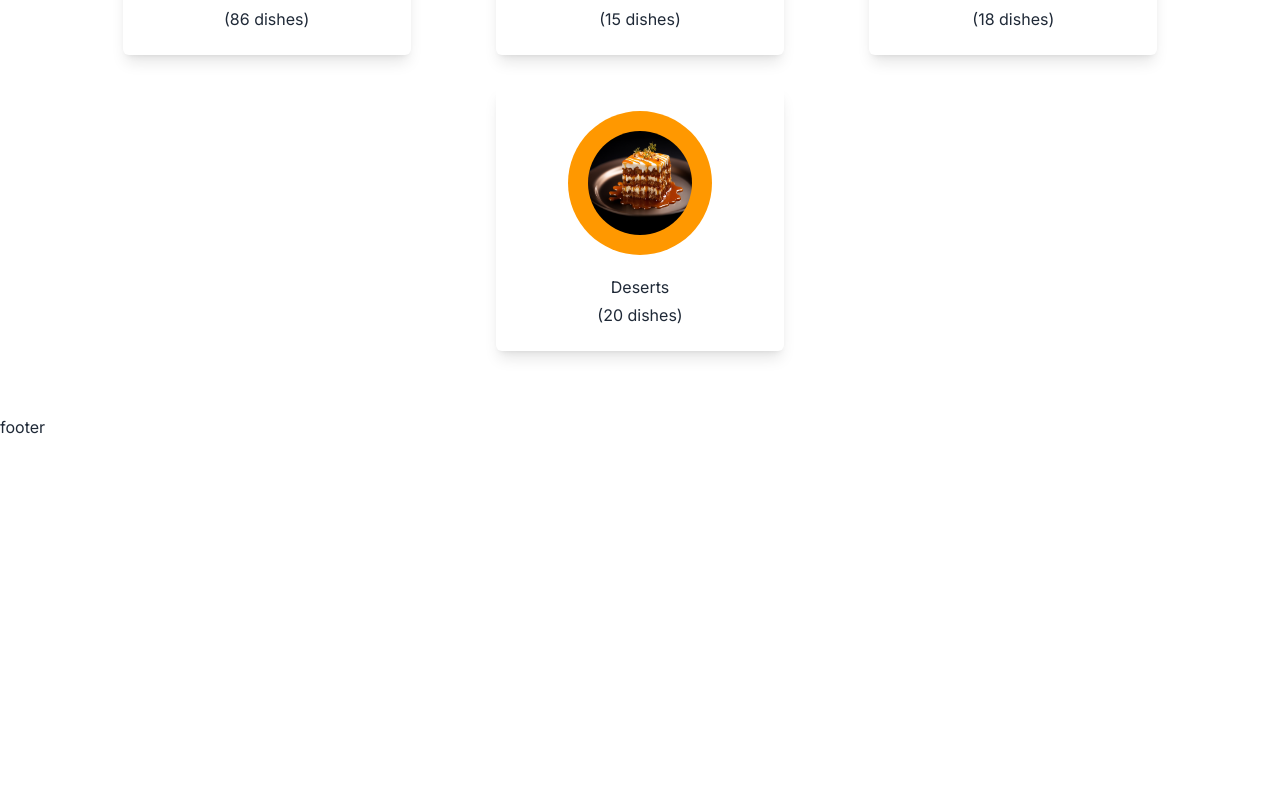
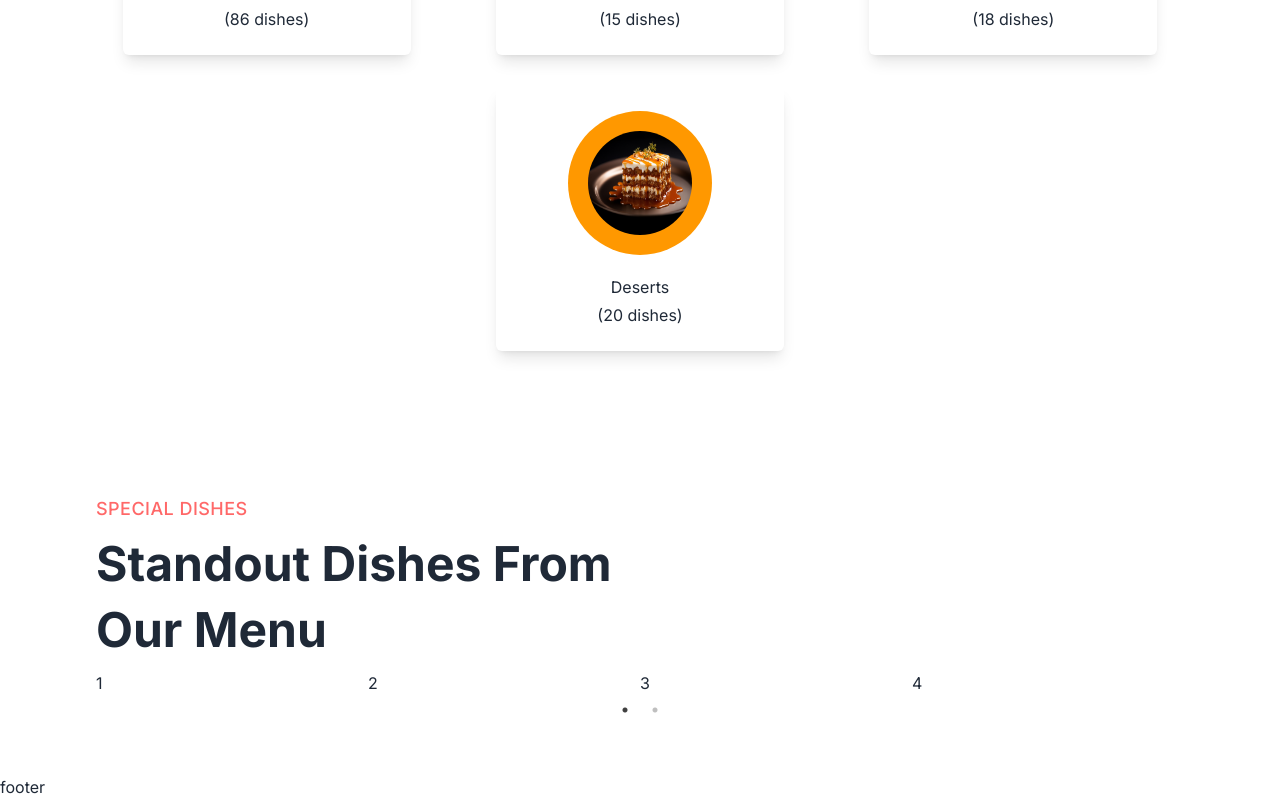
Before and after one commit to Nisala-Chamodya/Zoory-Backers---React, a React (Vite) app in the folder zoory-backers-font/: page / in a window 1280 px wide. Shown: the part 1236-2035 px from the top of the page. Before the commit the page ends 1675 px from the top, so only its background shows below. Built offline with nearby package versions, Linux system fonts and the light colour scheme.

Commit message:
Instrall React Slick

```diff
--- a/zoory-backers-font/package.json
+++ b/zoory-backers-font/package.json
@@ -16,6 +16,8 @@
     "react-dom": "^18.2.0",
     "react-icons": "^5.2.1",
     "react-router-dom": "^6.23.1",
+    "react-slick": "^0.30.2",
+    "slick-carousel": "^1.8.1",
     "sort-by": "^1.2.0"
   },
   "devDependencies": {
--- /dev/null
+++ b/zoory-backers-font/src/component/SpecialDishes.jsx
@@ -0,0 +1,87 @@
+import React from "react";
+import "slick-carousel/slick/slick.css";
+import "slick-carousel/slick/slick-theme.css";
+import Slider from "react-slick";
+import { FaAngleLeft, FaAngleRight } from "react-icons/fa";
+
+const SpecialDishes = () => {
+  {
+    /*start setting section */
+  }
+  const settings = {
+    dots: true,
+    infinite: false,
+    speed: 500,
+    slidesToShow: 4,
+    slidesToScroll: 4,
+    initialSlide: 0,
+    responsive: [
+      {
+        breakpoint: 1024,
+        settings: {
+          slidesToShow: 3,
+          slidesToScroll: 3,
+          infinite: true,
+          dots: true,
+        },
+      },
+      {
+        breakpoint: 600,
+        settings: {
+          slidesToShow: 2,
+          slidesToScroll: 2,
+          initialSlide: 2,
+        },
+      },
+      {
+        breakpoint: 480,
+        settings: {
+          slidesToShow: 1,
+          slidesToScroll: 1,
+        },
+      },
+    ],
+  };
+  {
+    /*end setting section */
+  }
+  return (
+    <div className="relative my-20 section-container">
+      {/*start special dishes topic*/}
+      <div className="text-left">
+        <p className="subtitle">Special Dishes </p>
+        <h2 className="title md:w-[520px]">Standout Dishes From Our Menu</h2>
+      </div>
+      {/*start slider */}
+      <Slider {...settings}>
+        <div>
+          <h3>1</h3>
+        </div>
+        <div>
+          <h3>2</h3>
+        </div>
+        <div>
+          <h3>3</h3>
+        </div>
+        <div>
+          <h3>4</h3>
+        </div>
+        <div>
+          <h3>5</h3>
+        </div>
+        <div>
+          <h3>6</h3>
+        </div>
+        <div>
+          <h3>7</h3>
+        </div>
+        <div>
+          <h3>8</h3>
+        </div>
+      </Slider>
+      {/*end slider */}
+    </div>
+  );
+};
+
+export default SpecialDishes;
--- a/zoory-backers-font/src/pages/home/Home.jsx
+++ b/zoory-backers-font/src/pages/home/Home.jsx
@@ -1,12 +1,14 @@
 import React from "react";
 import Banner from "../../component/Banner";
 import Categories from "../../component/Categories";
+import SpecialDishes from "../../component/SpecialDishes";
 
 const Home = () => {
   return (
     <div>
       <Banner />
       <Categories />
+      <SpecialDishes />
     </div>
   );
 };
```
Also changed, not shown: 1 other file (tests, documents, lock files or other folders).
